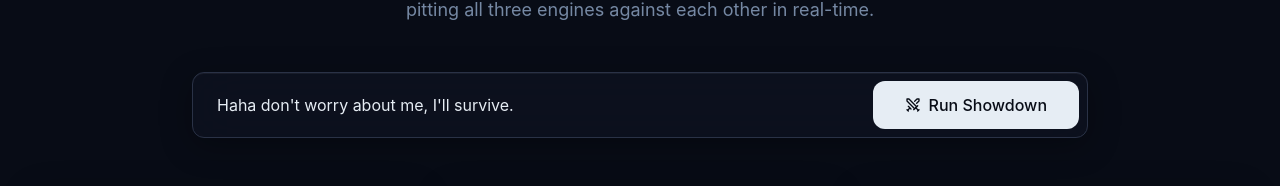
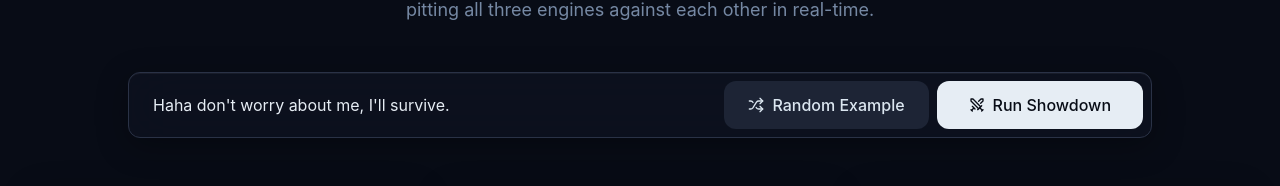
Before and after one commit to mohamadalijomaa25/AffectLayer, a React (Vite) app: page /showdown in a window 1280 px wide. Shown: the part 318-504 px from the top of the page. Built offline with nearby package versions, Linux system fonts and the light colour scheme; no server answers; the HTML template or start-up script is replaced by a standard one.

Commit message:
feat: add random example button to showdown page

```diff
--- a/src/pages/ShowdownPage.tsx
+++ b/src/pages/ShowdownPage.tsx
@@ -1,6 +1,6 @@
 import { useState } from "react";
-import { Swords, Loader2, CheckCircle2, XCircle, Brain, Bot, Cpu } from "lucide-react";
-import { analyzeText, AnalysisResult } from "@/lib/analyzer";
+import { Swords, Loader2, CheckCircle2, XCircle, Brain, Bot, Cpu, Shuffle } from "lucide-react";
+import { analyzeText, AnalysisResult, exampleSamples } from "@/lib/analyzer";
 
 const ShowdownPage = () => {
   const [text, setText] = useState("Haha don't worry about me, I'll survive.");
@@ -47,6 +47,11 @@ const ShowdownPage = () => {
       setResults(prev => ({ ...prev, gemini: data }));
       setLoading(prev => ({ ...prev, gemini: false }));
     }).catch(() => setLoading(prev => ({ ...prev, gemini: false })));
+  };
+
+  const loadRandomExample = () => {
+    const random = exampleSamples[Math.floor(Math.random() * exampleSamples.length)];
+    setText(random.text);
   };
 
   const ResultCard = ({ title, icon: Icon, data, isLoading, colorClass, borderClass, isWinner }: { title: string, icon: any, data: AnalysisResult | null, isLoading: boolean, colorClass: string, borderClass: string, isWinner?: boolean }) => (
@@ -126,19 +131,27 @@ const ShowdownPage = () => {
         </div>
 
         {/* Input Section */}
-        <div className="glass-card p-2 p-1.5 md:p-2 mb-12 flex flex-col md:flex-row gap-2 max-w-4xl mx-auto">
+        <div className="glass-card p-2 p-1.5 md:p-2 mb-12 flex flex-col md:flex-row gap-2 max-w-5xl mx-auto">
           <input
             type="text"
             value={text}
             onChange={(e) => setText(e.target.value)}
             placeholder="Enter a masked sentence (e.g. 'I'm fine, really.')"
-            className="flex-1 bg-transparent border-none px-4 py-3 text-foreground focus:ring-0 focus:outline-none placeholder:text-muted-foreground/50"
+            className="flex-1 bg-transparent border-none px-4 py-3 text-foreground focus:ring-0 focus:outline-none placeholder:text-muted-foreground/50 min-w-0"
             onKeyDown={(e) => e.key === "Enter" && runShowdown()}
           />
           <button
+            onClick={loadRandomExample}
+            disabled={Object.values(loading).some(l => l)}
+            className="md:w-auto w-full px-6 py-3 rounded-lg bg-secondary text-secondary-foreground font-medium hover:bg-secondary/80 transition-all disabled:opacity-50 flex items-center justify-center gap-2 whitespace-nowrap"
+          >
+            <Shuffle className="w-4 h-4" />
+            Random Example
+          </button>
+          <button
             onClick={runShowdown}
             disabled={Object.values(loading).some(l => l) || !text.trim()}
-            className="md:w-auto w-full px-8 py-3 rounded-lg bg-foreground text-background font-medium hover:bg-foreground/90 transition-all disabled:opacity-50 flex items-center justify-center gap-2"
+            className="md:w-auto w-full px-8 py-3 rounded-lg bg-foreground text-background font-medium hover:bg-foreground/90 transition-all disabled:opacity-50 flex items-center justify-center gap-2 whitespace-nowrap"
           >
             {Object.values(loading).some(l => l) ? <Loader2 className="w-4 h-4 animate-spin" /> : <Swords className="w-4 h-4" />}
             Run Showdown
```
